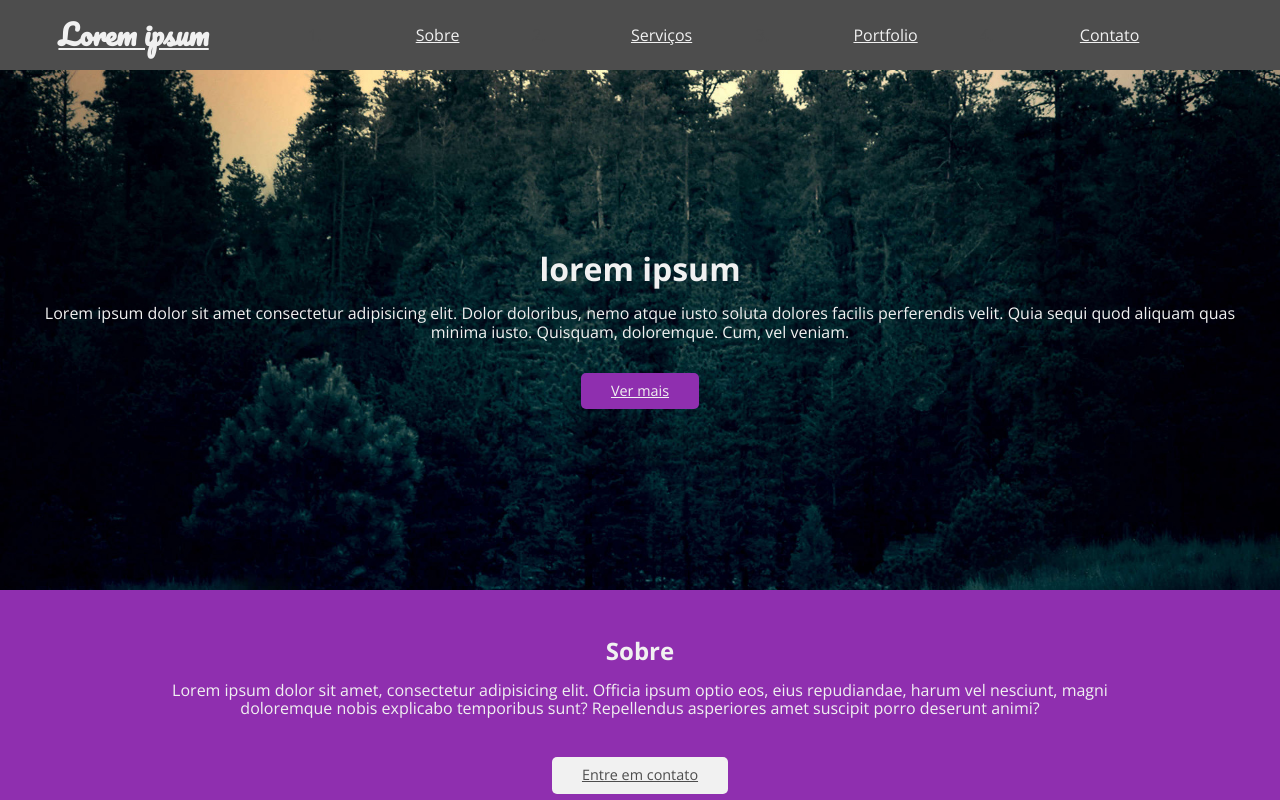
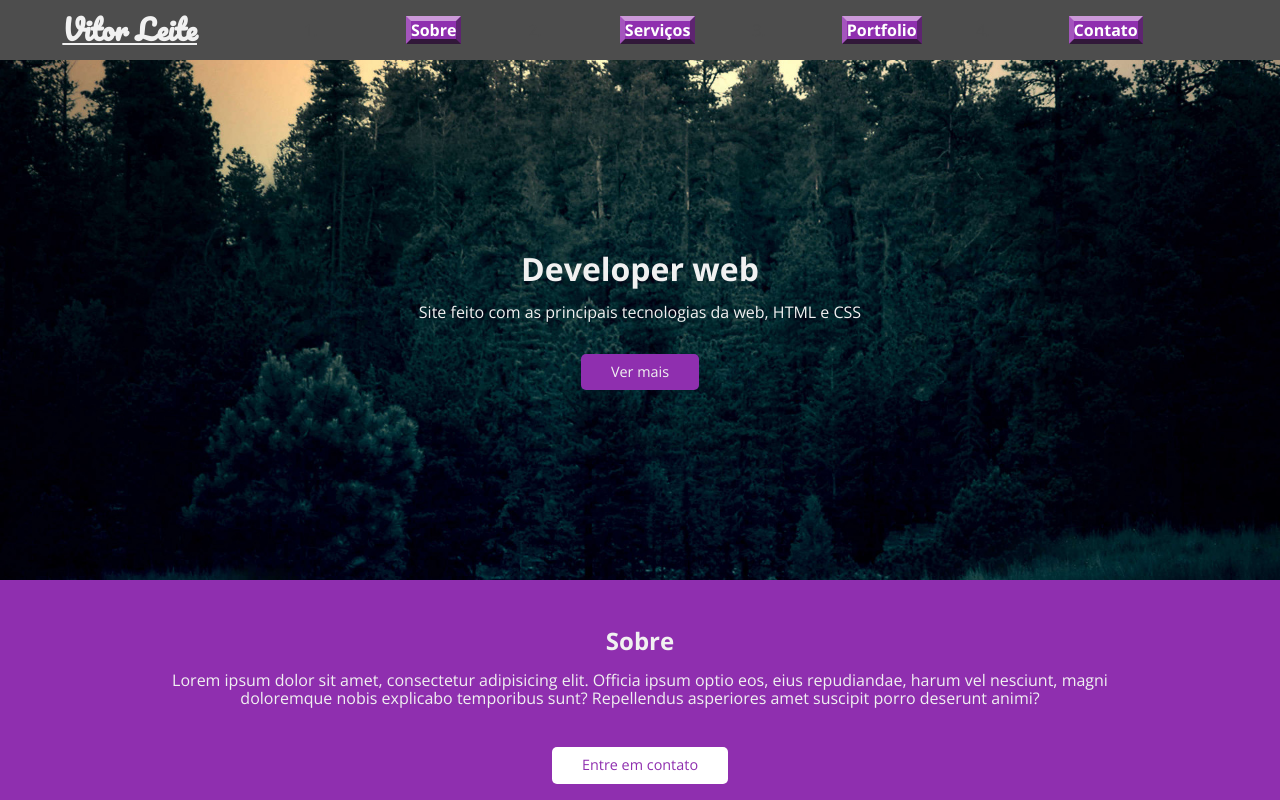
Before and after one commit to Sogeking21/-simple-website, a plain HTML site: page index.html in a window 1280 px wide. Shown: the top 800 px of the page. Drawn offline with nearby package versions, Linux system fonts and the light colour scheme.

Commit message:
melhorias no design

```diff
--- a/index.html
+++ b/index.html
@@ -11,7 +11,7 @@
 <body>
 
     <nav>
-        <a href="#">Lorem ipsum </a>
+        <a href="#">Vitor Leite </a>
         <ul>
             <li><a href="#sobre">Sobre</a></li>
             <li><a href="#servicos">Serviços</a></li>
@@ -21,8 +21,8 @@
     </nav>
 
     <header>
-        <h1>lorem ipsum</h1>
-        <p>Lorem ipsum dolor sit amet consectetur adipisicing elit. Dolor doloribus, nemo atque iusto soluta dolores facilis perferendis velit. Quia sequi quod aliquam quas minima iusto. Quisquam, doloremque. Cum, vel veniam.</p>
+        <h1>Developer web </h1>
+        <p>Site feito com as principais tecnologias da web, HTML e CSS</p>
         <a href="#sobre" class="botao">Ver mais</a>
     </header>
 
--- a/style.css
+++ b/style.css
@@ -35,8 +35,13 @@ nav > a{
     font-size: 28px;
     font-family: Pacifico, serif;
 }
+nav > a:hover{
+    color: black;
+    transition: 0.4s ease-in;
+}
 nav ul{
     list-style: nome;
+    text-decoration: nome;
     padding: 0;
     display: flex;
     flex-direction: column;
@@ -49,11 +54,27 @@ nav ul li{
 }
 nav ul li a{
     display: inline-block;
-    padding:  10px 0;
-    width: 100%;
-    text-decoration: nome;
-    color: #f1f1f1;
+    background:#8f2faf;
+    color: #FFF;
+    text-decoration: none;
+    font-weight: bold;
+    border-width: 5px;
+    border-style: solid;
+    border-top-color:#cb99d8;
+    border-right-color:#5e2471;
+    border-bottom-color:#311839;
+    border-left-color:#a455bd;
 }
+nav ul li a:hover{
+    background:#8f2faf;
+    color: black;
+    font-weight: bold;
+    border-color: #8f2faf;
+    transition: color 1s;
+    transition: border 0.25s ease-in;
+
+}
+
 
 /*
 Cabeçalho
@@ -75,6 +96,12 @@ header{
 header p{
     margin-bottom: 2em;
 }
+header a{
+    text-decoration: none;
+}
+header a:hover{
+    color: black;
+}
 /*
 Sobre
 */
@@ -92,9 +119,14 @@ Sobre
     margin-bottom: 2.5em;
     max-width: 1000px;
 }
+
 #sobre .botao{
-    background-color: #f1f1f1;
-    color: #4d4d4d;
+    text-decoration: none;
+    background-color: #FFF;
+    color: #8f2faf;
+}
+#sobre .botao:hover{
+    color: black;
 }
 /*
 Serviços
```
